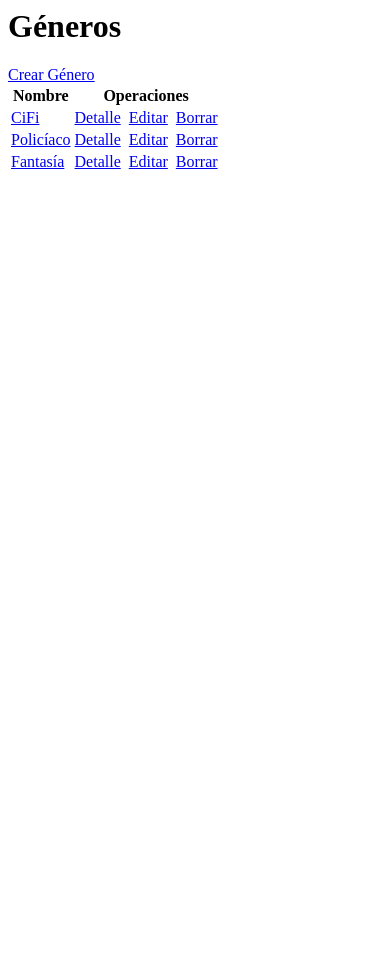
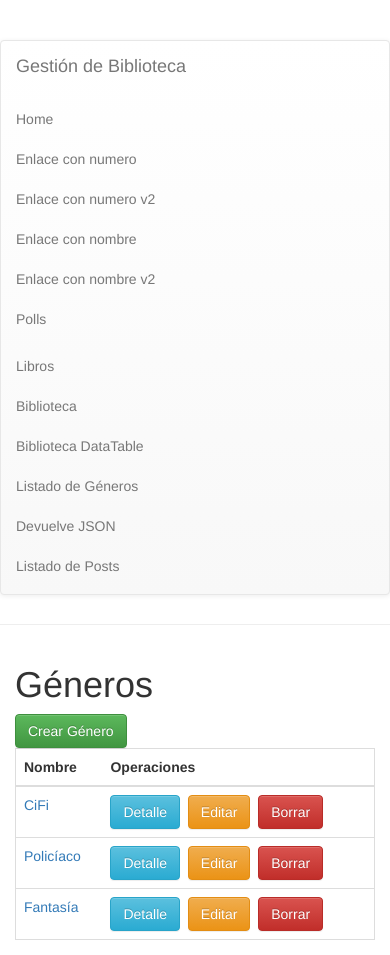
Before and after one commit to pepesan/ejemplobasedijango, a Django app: page /biblioteca/ in a window 390 px wide. Before the commit the page ends 169 px from the top, so only its background shows below. Run offline with Django 3.2, Linux system fonts and the light colour scheme; data comes from the database, SQL or seed files in the repository; both versions use the stored data as it was after the commit; some libraries are stand-ins or nearby versions.

Commit message:
mejora del aspecto visual usando bootstrap y explicando la herencia de plantillas para crear temas visuales en django

```diff
--- a/biblioteca/templates/biblioteca/genre_list.html
+++ b/biblioteca/templates/biblioteca/genre_list.html
@@ -1,6 +1,9 @@
+{% extends 'base.html' %}
+{% block content %}
     <h1>Géneros</h1>
-<a href="{% url 'genre-create' %}">Crear Género</a>
-<table>
+    <a href="{% url 'genre-create' %}" class="btn btn-success">Crear Género</a>
+    <div class="table-responsive">
+        <table class="table">
             <thead>
                 <tr>
                     <th>Nombre</th>
@@ -12,12 +15,14 @@
                 <td><a href="{% url 'genre-detail'  genre.id %}">{{ genre.name }}</a>
                 </td>
                 <td>
-            <a href="{% url 'genre-detail'  genre.id %}">Detalle</a>&nbsp;
-            <a href="{% url 'genre-update-form'  genre.id %}">Editar</a>&nbsp;
-            <a href="{% url 'genre-delete'  genre.id %}">Borrar</a>
+                    <a href="{% url 'genre-detail'  genre.id %}" class="btn btn-info">Detalle</a>&nbsp;
+                    <a href="{% url 'genre-update-form'  genre.id %}" class="btn btn-warning">Editar</a>&nbsp;
+                    <a href="{% url 'genre-delete'  genre.id %}"class="btn btn-danger">Borrar</a>
                 </td>
             </tr>
         {% empty %}
             <td colspan="2">No hay Géneros todavía</td>
         {% endfor %}
         </table>
+    </div>
+{% endblock %}
--- /dev/null
+++ b/templates/base.html
@@ -0,0 +1,47 @@
+{% load staticfiles %}<!DOCTYPE html>
+    <html>
+        <head>
+            <title>Ejemplo de CRUD de Géneros Literarios</title>
+            <link rel="stylesheet" href="//maxcdn.bootstrapcdn.com/bootstrap/3.2.0/css/bootstrap.min.css">
+            <link rel="stylesheet" href="//maxcdn.bootstrapcdn.com/bootstrap/3.2.0/css/bootstrap-theme.min.css">
+            <link href='//fonts.googleapis.com/css?family=Lobster&subset=latin,latin-ext' rel='stylesheet' type='text/css'>
+            <!--link rel="stylesheet" href="{% static 'css/blog.css' %}"-->
+        </head>
+        <body>
+            <div class="page-header">
+                <nav class="navbar navbar-default">
+                  <div class="container-fluid">
+                    <div class="navbar-header">
+                      <a class="navbar-brand" href="#">Gestión de Biblioteca</a>
+                    </div>
+                    <ul class="nav navbar-nav">
+                        <li><a href="{% url 'home:index' %}" class="active">Home</a></li>
+                        <li><a href="/home/2">Enlace con numero</a></li>
+                        <li><a href="{% url 'home:detail' 2 %}">Enlace con numero v2</a></li>
+                        <li><a href="/home/pepe">Enlace con nombre</a></li>
+                        <li><a href="{% url 'home:nombre' 'pepe' %}">Enlace con nombre v2</a></li>
+                        <li><a href="{% url 'polls:index' %}">Polls</a></li>
+                    </ul>
+                      <ul class="nav navbar-nav">
+                        <!-- Cambiar a un enlace nombrado por urls -->
+                        <li><a href="/libros">Libros</a></li>
+                        <li><a href="{% url 'genre-list' %}">Biblioteca</a></li>
+
+                        <li><a href="{% url 'genre-list2' %}">Biblioteca DataTable</a></li>
+                        <li><a href="{% url 'genre-list3' %}">Listado de Géneros</a></li>
+                        <li><a href="{% url 'home:devuelvejson' %}">Devuelve JSON</a></li>
+                        <li><a href="{% url 'tool-list' %}">Listado de Posts</a></li>
+                    </ul>
+                  </div>
+                </nav>
+            </div>
+            <div class="content container">
+                <div class="row">
+                    <div class="col-md-12">
+                    {% block content %}
+                    {% endblock %}
+                    </div>
+                </div>
+            </div>
+        </body>
+    </html>
```
Also changed, not shown: biblioteca/templates/biblioteca/genre_confirm_delete.html (+9 -6 lines), biblioteca/templates/biblioteca/genre_detail.html (+6 -3 lines), biblioteca/templates/biblioteca/genre_form.html (+9 -6 lines), biblioteca/templates/biblioteca/genre_update_form.html (+9 -6 lines), db.sqlite3. Lines whose indentation alone changed are shown as unchanged.
